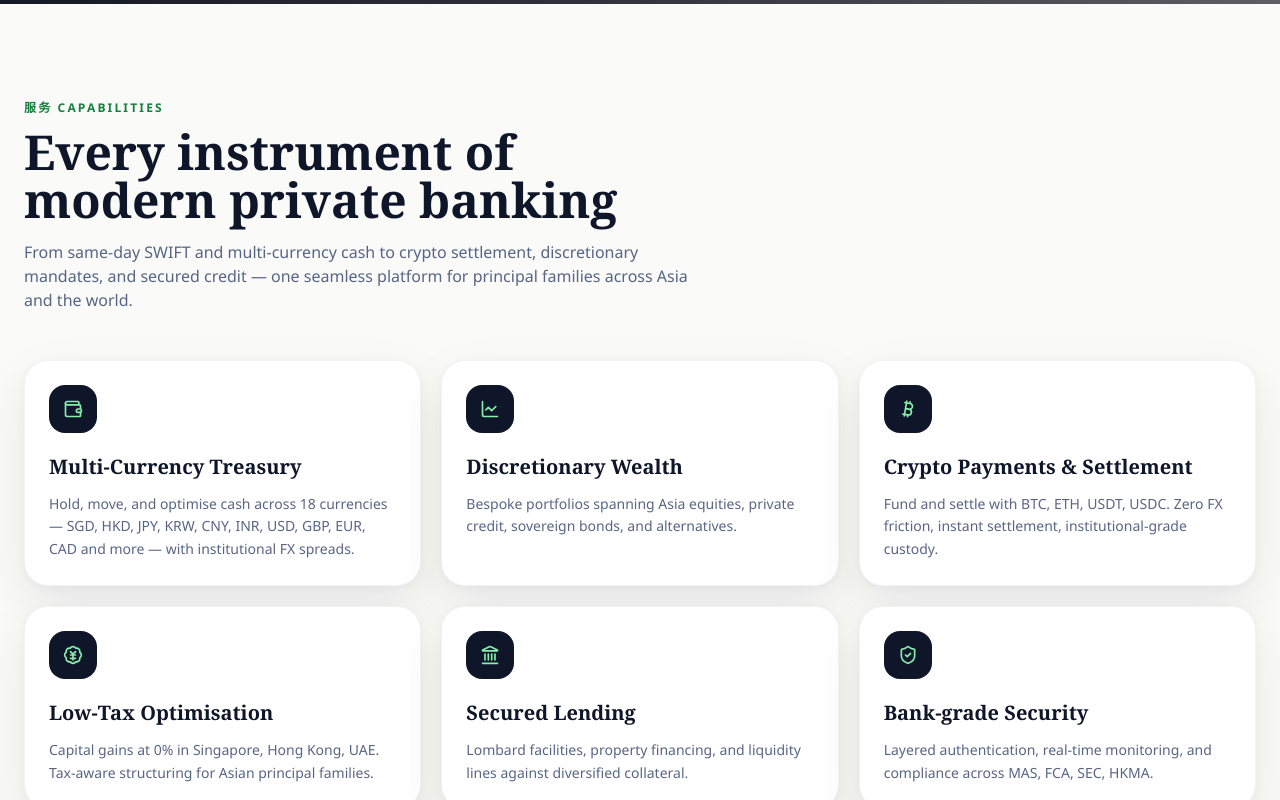
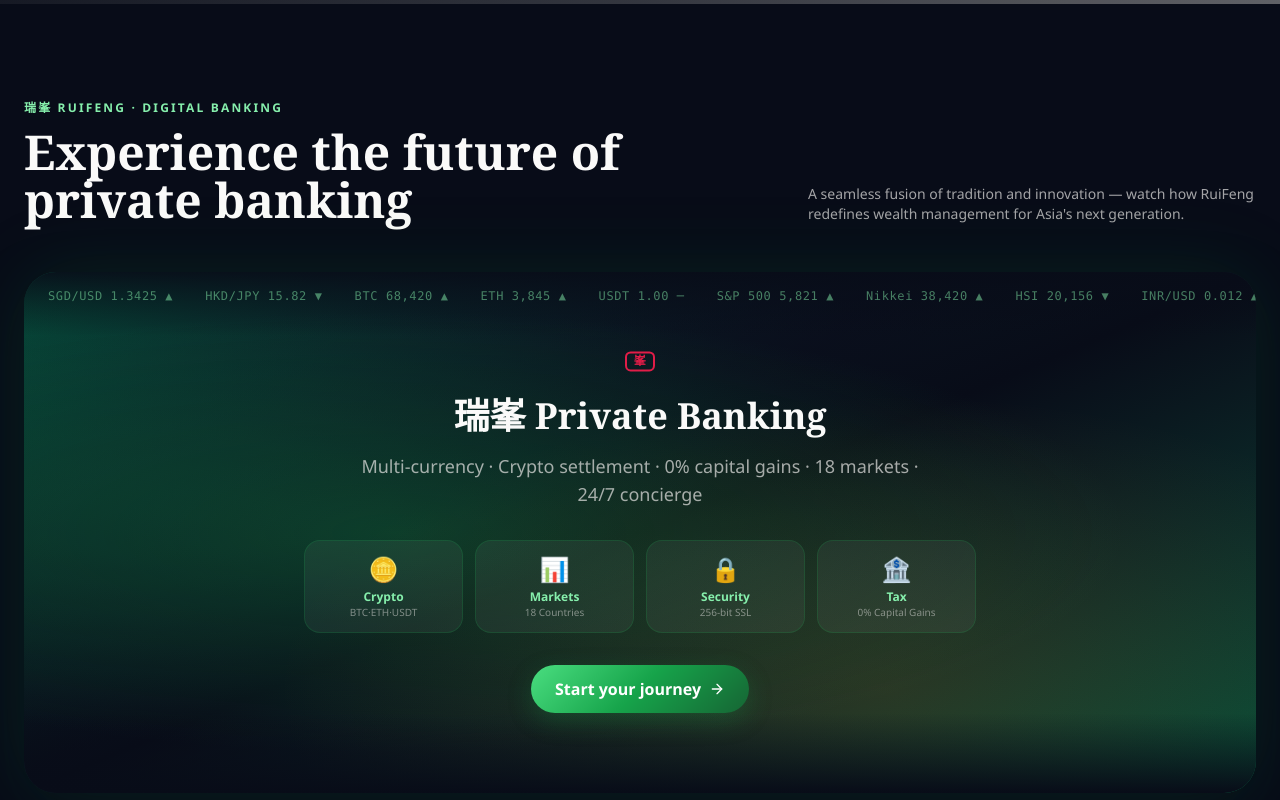
Before and after one commit to zenyatkov/Ruifeng-Private-Bank, a Next.js app: page / in a window 1280 px wide. Shown: the part 980-1780 px from the top of the page. Built offline with nearby package versions, Linux system fonts and the light colour scheme; no server answers; the database is empty; grey boxes are pictures that could not be loaded.

Commit message:
Outstanding fixes: loan dedicated acct, credit card processing, admin i18n, luxury polish, ad video: app/page.tsx

```diff
--- a/app/page.tsx
+++ b/app/page.tsx
@@ -115,6 +115,57 @@ export default async function HomePage() {
                 <span>Relationship Manager: Hiroshi Tanaka · Tokyo & Singapore desk · Crypto & Low-Tax Optimised</span>
               </div>
             </div>
+          </div>
+        </div>
+      </section>
+
+      {/* ── Promotional Ad Video Section ── */}
+      <section id="ad-video" className="bg-ink-950 px-6 py-24">
+        <div className="mx-auto max-w-7xl">
+          <div className="flex flex-col justify-between gap-6 md:flex-row md:items-end mb-12">
+            <div>
+              <p className="text-xs font-semibold uppercase tracking-[0.18em] text-jade-300">瑞峯 RuiFeng · Digital Banking</p>
+              <h2 className="mt-3 font-display text-3xl font-semibold md:text-5xl text-rice-50">Experience the future of private banking</h2>
+            </div>
+            <p className="max-w-md text-sm text-rice-200/70">A seamless fusion of tradition and innovation — watch how RuiFeng redefines wealth management for Asia&apos;s next generation.</p>
+          </div>
+          {/* Animated ad video placeholder */}
+          <div className="relative rounded-[2rem] overflow-hidden premium-card-glow" style={{ minHeight: '420px' }}>
+            {/* Animated background layers */}
+            <div className="absolute inset-0 bg-gradient-to-br from-jade-900 via-ink-950 to-emerald-900" />
+            <div className="absolute inset-0" style={{ background: 'radial-gradient(ellipse at 30% 50%, rgba(22,163,74,0.3) 0%, transparent 60%), radial-gradient(ellipse at 70% 80%, rgba(217,119,6,0.15) 0%, transparent 50%)' }} />
+            {/* Animated ticker line */}
+            <div className="absolute top-0 left-0 right-0 overflow-hidden h-16 bg-gradient-to-b from-ink-950/90 to-transparent">
+              <div className="flex items-center gap-8 animate-slide-in whitespace-nowrap py-4 px-6 text-jade-300/50 text-xs font-mono tracking-wider">
+                <span>SGD/USD 1.3425 ▲</span><span>HKD/JPY 15.82 ▼</span><span>BTC 68,420 ▲</span><span>ETH 3,845 ▲</span><span>USDT 1.00 ─</span><span>S&P 500 5,821 ▲</span><span>Nikkei 38,420 ▲</span><span>HSI 20,156 ▼</span><span>INR/USD 0.012 ▲</span><span>KRW/USD 0.00073 ─</span>
+              </div>
+            </div>
+            {/* Central content */}
+            <div className="relative z-10 flex flex-col items-center justify-center text-center px-8 py-20" style={{ minHeight: '420px' }}>
+              <div className="seal-mark text-6xl mb-6 animate-bounce-slow">峯</div>
+              <h3 className="font-display text-3xl md:text-4xl font-semibold text-rice-50 mb-4">瑞峯 Private Banking</h3>
+              <p className="text-rice-200/70 text-lg max-w-xl mb-8">Multi-currency · Crypto settlement · 0% capital gains · 18 markets · 24/7 concierge</p>
+              {/* Animated feature tiles */}
+              <div className="grid grid-cols-2 md:grid-cols-4 gap-3 max-w-2xl w-full">
+                {[
+                  { icon: "🪙", label: "Crypto", value: "BTC·ETH·USDT" },
+                  { icon: "📊", label: "Markets", value: "18 Countries" },
+                  { icon: "🔒", label: "Security", value: "256-bit SSL" },
+                  { icon: "🏦", label: "Tax", value: "0% Capital Gains" },
+                ].map((item, i) => (
+                  <div key={item.label} className="rounded-2xl border border-jade-500/20 bg-white/5 px-4 py-3 animate-fade-in" style={{ animationDelay: `${i * 200}ms` }}>
+                    <p className="text-2xl mb-1">{item.icon}</p>
+                    <p className="text-xs font-semibold text-jade-300">{item.label}</p>
+                    <p className="text-[10px] text-rice-200/50">{item.value}</p>
+                  </div>
+                ))}
+              </div>
+              <Link href="/register" className="mt-8 btn-primary animate-fade-in" style={{ animationDelay: '800ms' }}>
+                Start your journey <ArrowRight className="h-4 w-4" />
+              </Link>
+            </div>
+            {/* Bottom gradient fade */}
+            <div className="absolute bottom-0 left-0 right-0 h-20 bg-gradient-to-t from-ink-950 to-transparent" />
           </div>
         </div>
       </section>
```
